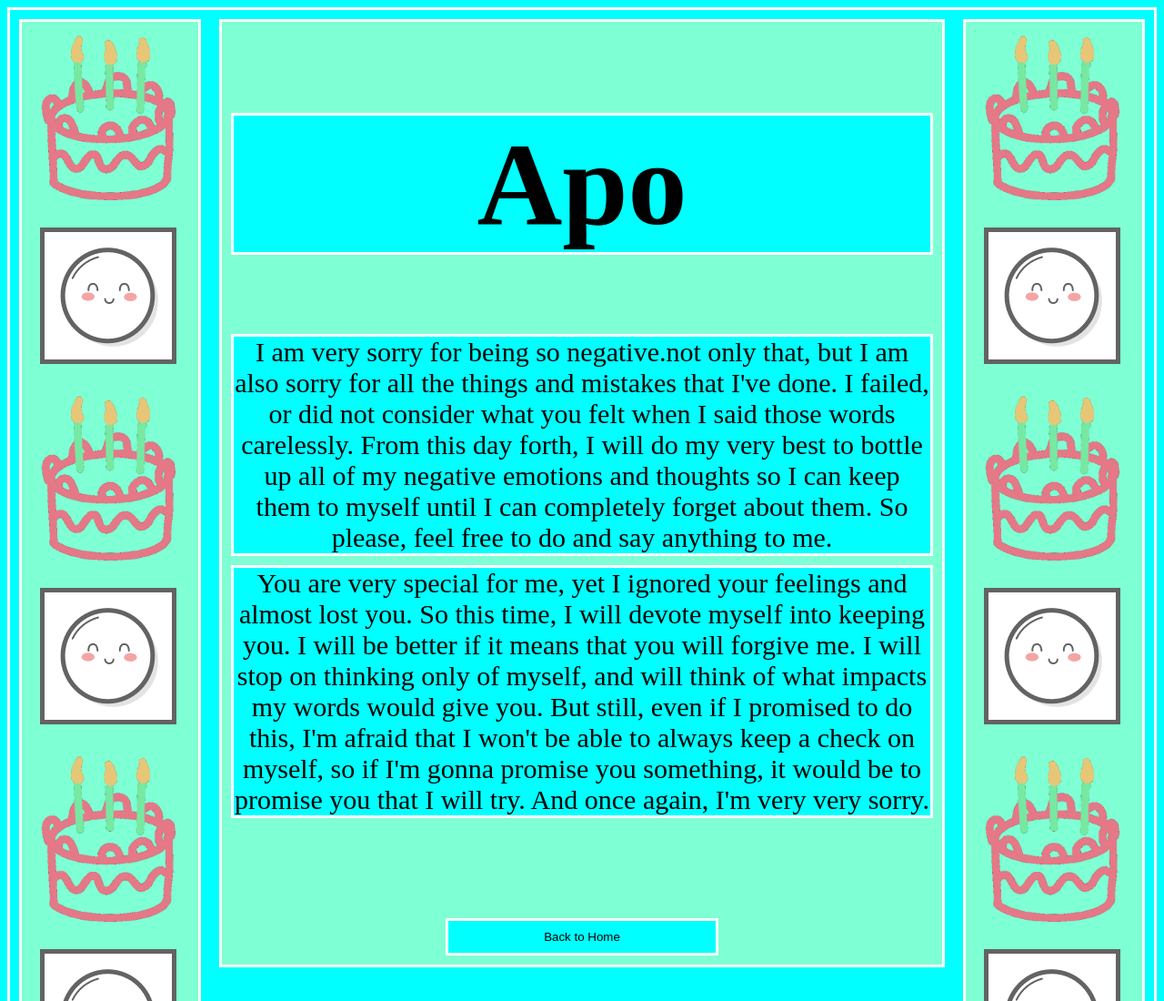
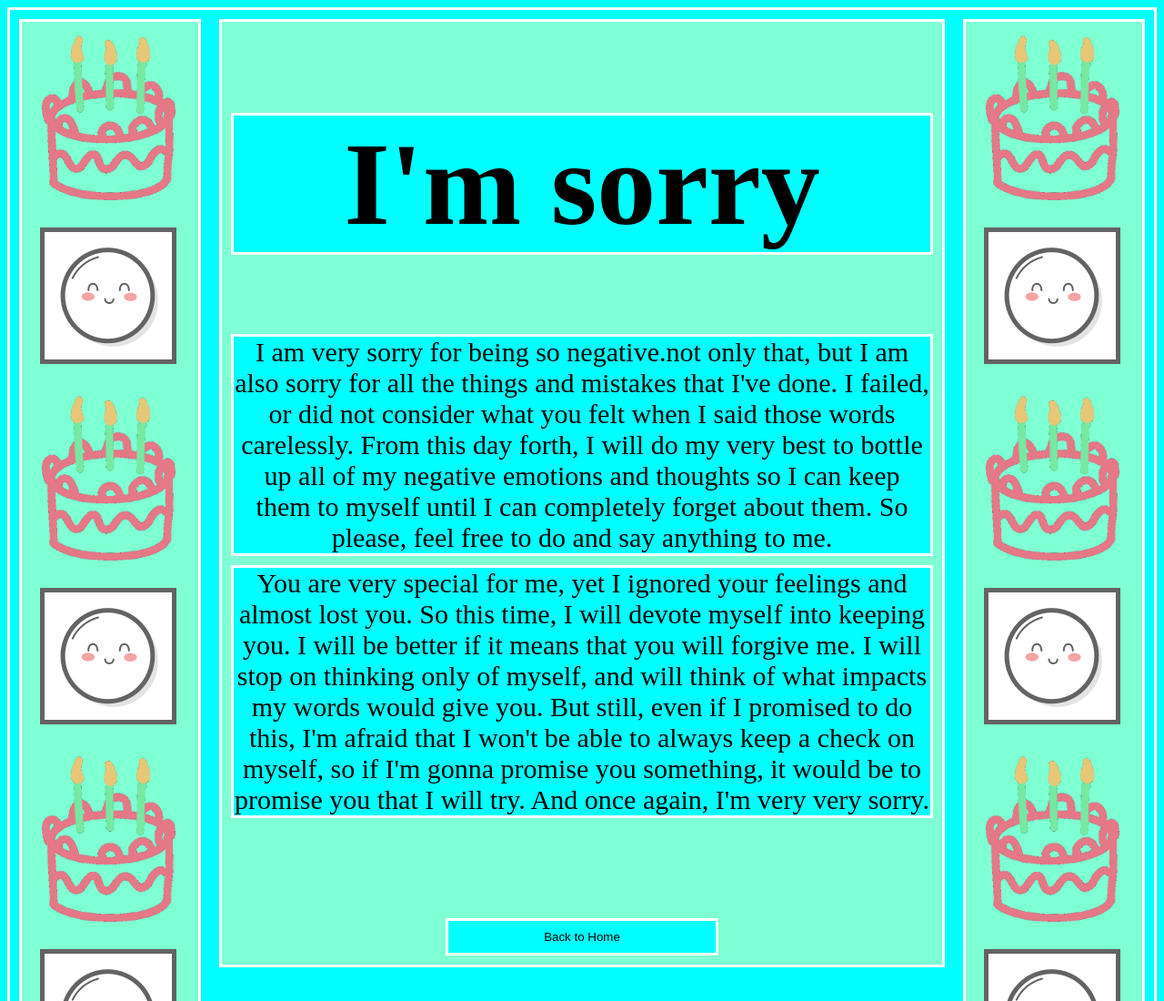
Before and after one commit to ArelsaBromio/ToYou, a plain HTML site: page apo.html in a window 1280 px wide. Shown: the top 1100 px of the page at 91% size. Drawn offline with Linux system fonts and the light colour scheme.

Commit message:
edit title for apo (there was a typo)

```diff
--- a/apo.html
+++ b/apo.html
@@ -20,7 +20,7 @@
         <div class="writtenBody">
             <div class="firstBranch">
                 <H1 class="title">
-                    Apo
+                    I'm sorry
                 </H1>
                 <p class="p">
                     I am very sorry for being so negative.not only that, but I am also sorry for all the things and mistakes that I've done. I failed, or did not consider what you felt when I said those words carelessly. From this day forth, I will do my very best to bottle up all of my negative emotions and thoughts so I can keep them to myself until I can completely forget about them. So please, feel free to do and say anything to me.
```
